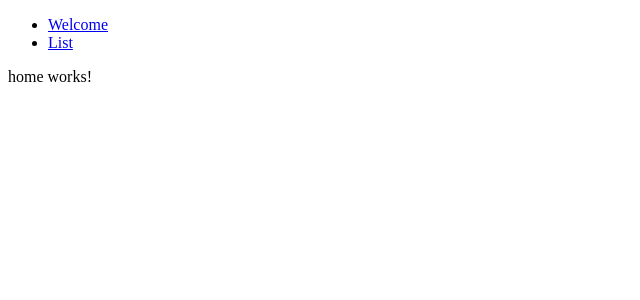
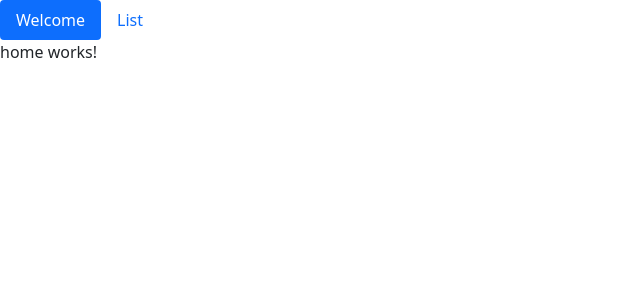
Before and after one commit to peterburdette/angular-todo-app, an Angular app in the folder todo/: page / in a window 1280 px wide. Shown: the top 300 px of the page, without its empty margins (0-640 px from the left). Built offline with nearby package versions, Linux system fonts and the light colour scheme.

Commit message:
installed and utilized bootstrap styling for navigation

```diff
--- a/todo/angular.json
+++ b/todo/angular.json
@@ -22,14 +22,16 @@
             "main": "src/main.ts",
             "polyfills": "src/polyfills.ts",
             "tsConfig": "tsconfig.app.json",
-            "assets": [
-              "src/favicon.ico",
-              "src/assets"
+            "assets": ["src/favicon.ico", "src/assets"],
+            "styles": [
+              "src/styles.css",
+              "node_modules/bootstrap/dist/css/bootstrap.min.css"
             ],
-            "styles": [
-              "src/styles.css"
-            ],
-            "scripts": []
+            "scripts": [
+              "node_modules/jquery/dist/jquery.min.js",
+              "node_modules/popper.js/dist/umd/popper.min.js",
+              "node_modules/bootstrap/dist/js/bootstrap.min.js"
+            ]
           },
           "configurations": {
             "production": {
@@ -89,13 +91,8 @@
             "polyfills": "src/polyfills.ts",
             "tsConfig": "tsconfig.spec.json",
             "karmaConfig": "karma.conf.js",
-            "assets": [
-              "src/favicon.ico",
-              "src/assets"
-            ],
-            "styles": [
-              "src/styles.css"
-            ],
+            "assets": ["src/favicon.ico", "src/assets"],
+            "styles": ["src/styles.css"],
             "scripts": []
           }
         }
--- a/todo/package.json
+++ b/todo/package.json
@@ -18,6 +18,9 @@
     "@angular/platform-browser": "~13.1.0",
     "@angular/platform-browser-dynamic": "~13.1.0",
     "@angular/router": "~13.1.0",
+    "bootstrap": "^5.1.3",
+    "jquery": "^3.6.0",
+    "popper.js": "^1.16.1",
     "rxjs": "~7.4.0",
     "tslib": "^2.3.0",
     "zone.js": "~0.11.4"
--- a/todo/src/app/header/header.component.html
+++ b/todo/src/app/header/header.component.html
@@ -1,7 +1,13 @@
 <nav>
   <ul class="nav nav-pills">
     <li class="nav-item">
-      <a class="nav-link" routerLink="/" routerLinkActive="active">Welcome</a>
+      <a
+        class="nav-link"
+        routerLink="/"
+        routerLinkActive="active"
+        [routerLinkActiveOptions]="{ exact: true }"
+        >Welcome</a
+      >
     </li>
     <li class="nav-item">
       <a class="nav-link" routerLink="/list" routerLinkActive="active">List</a>
```
Also changed, not shown: 1 other file (tests, documents, lock files or other folders).
